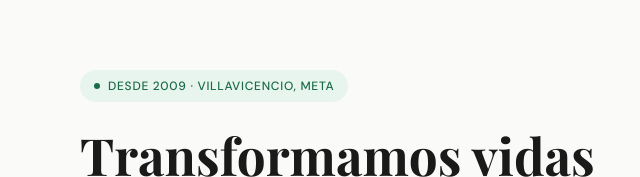
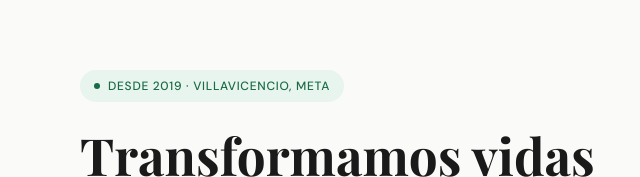
Before and after one commit to Gabigool/Fundacion_Creemos_Region, a plain HTML site: page index.html in a window 1280 px wide. Shown: the part 123-300 px from the top of the page, 0-640 px from the left. Drawn offline with nearby package versions, Linux system fonts and the light colour scheme; a web font is replaced by a local one.

Commit message:
General fixes

```diff
--- a/index.html
+++ b/index.html
@@ -41,7 +41,7 @@
   <section id="inicio">
     <div class="hero">
       <div class="hero-content">
-        <div class="hero-badge">Desde 2009 · Villavicencio, Meta</div>
+        <div class="hero-badge">Desde 2019 · Villavicencio, Meta</div>
         <h1>Transformamos vidas a través del <em>desarrollo social integral</em></h1>
         <p class="hero-desc">
           Somos una organización privada sin ánimo de lucro comprometida con el mejoramiento de la calidad de vida de la
```
